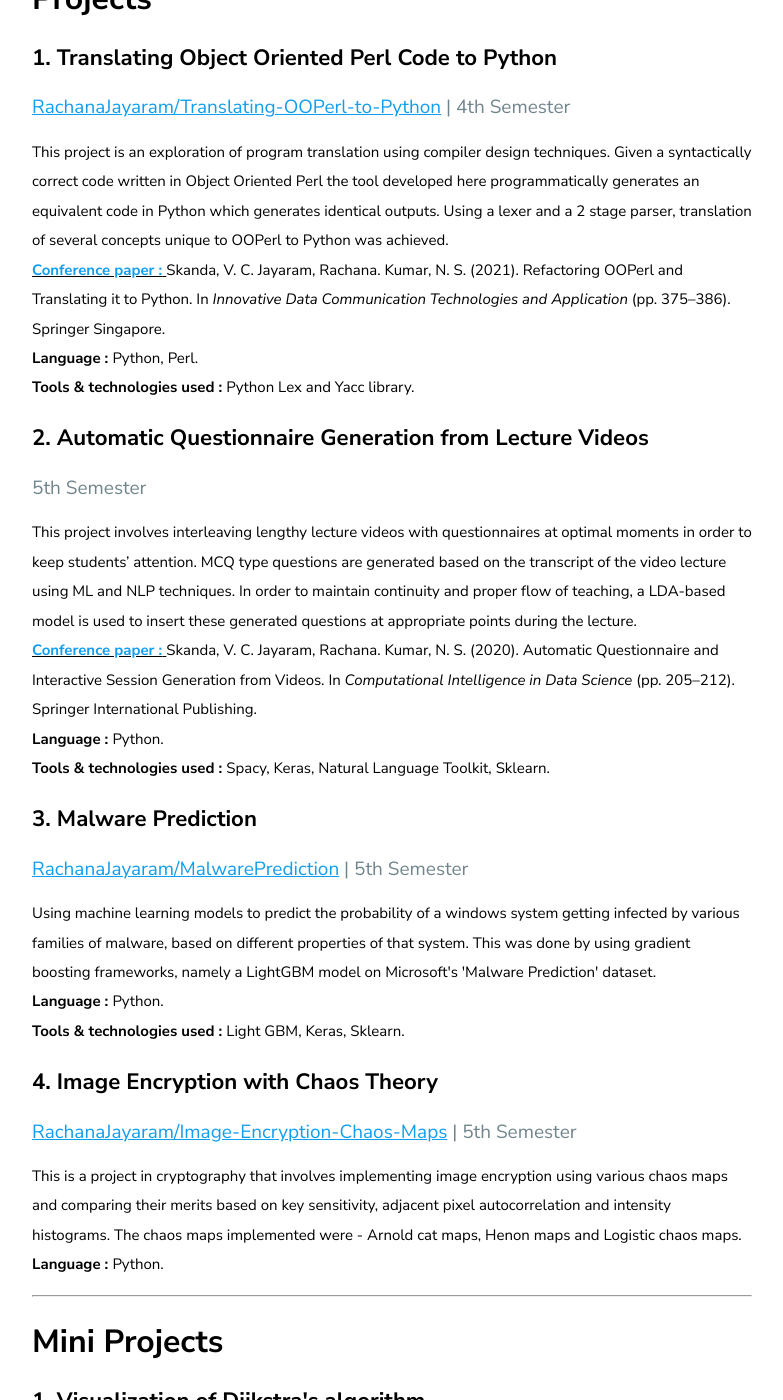
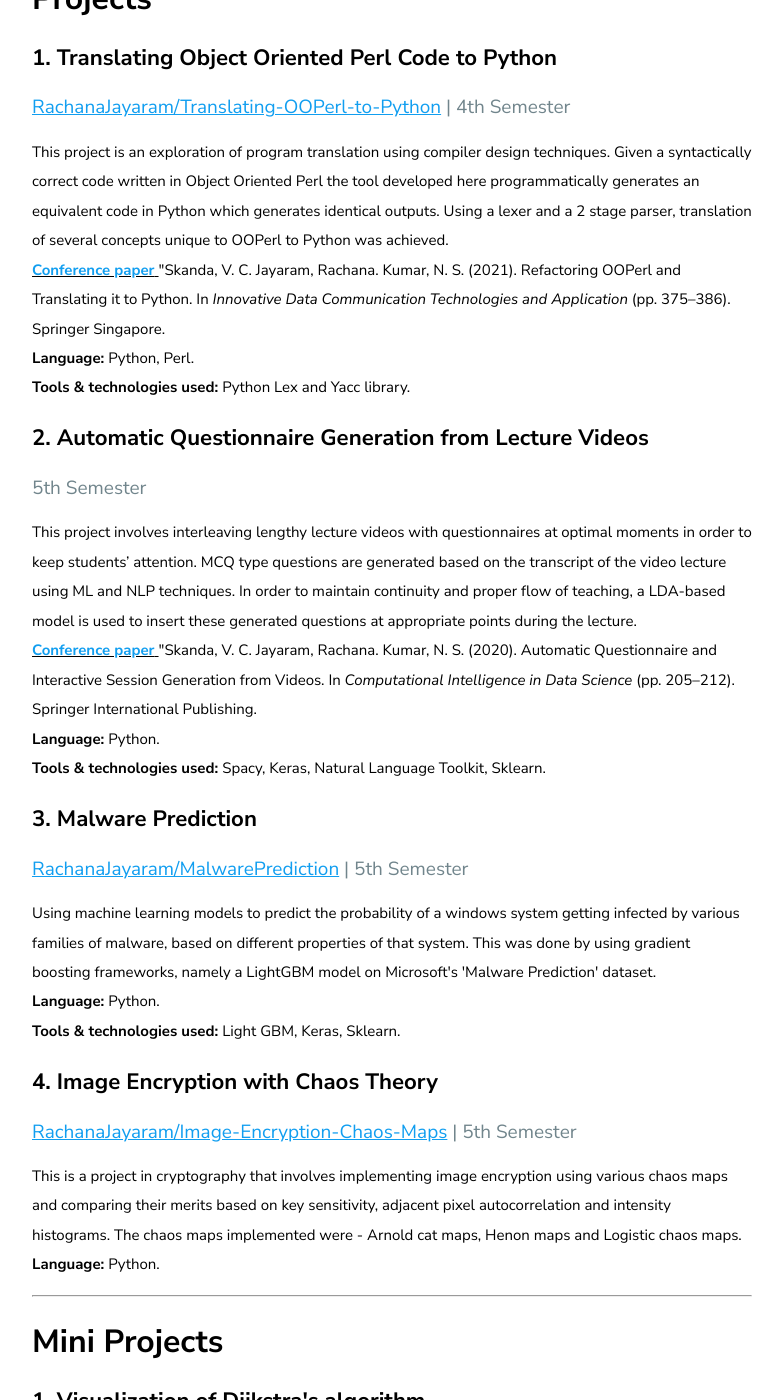
Before and after one commit to RachanaJayaram/projects, a Jekyll site: the page built from index.md, in a window 1280 px wide and 1400 px high, scrolled down 407 px. Shown: the whole window, without its empty margins (68-851 px from the left). Built offline with Jekyll 4.4.1, drawn with Linux system fonts in a browser that asks for light colours; part of the change alters nothing that is shown; some of the changed text lies outside the part shown.

```diff
--- a/_layouts/home.html
+++ b/_layouts/home.html
@@ -38,19 +38,19 @@ layout: page
 	<br>
 	<b><u>
 		 <a href=
-		    "https://link.springer.com/chapter/10.1007%2F978-981-15-9651-3_32">Conference paper :</a>
+		    "https://link.springer.com/chapter/10.1007%2F978-981-15-9651-3_32">Conference paper</a>
 		</b></u>
-	Skanda, V. C. Jayaram, Rachana. Kumar, N. S. (2021). Refactoring OOPerl and Translating it to Python. In <i>Innovative Data Communication Technologies and Application</i> (pp. 375–386). Springer Singapore.
+	"Skanda, V. C. Jayaram, Rachana. Kumar, N. S. (2021). Refactoring OOPerl and Translating it to Python. In <i>Innovative Data Communication Technologies and Application</i> (pp. 375–386). Springer Singapore.
 
 	<br>
 	<b>
-		Language :
+		Language:
 	</b>
 	Python, Perl. <br>
 
 
 	<b>
-		Tools & technologies used :
+		Tools & technologies used:
 	</b>
 	Python Lex and Yacc library.
 </p>
@@ -66,17 +66,17 @@ layout: page
 	<br>
 	<b><u>
 		 <a href=
-		   "https://link.springer.com/chapter/10.1007%2F978-3-030-63467-4_16">Conference paper :</a>
+		   "https://link.springer.com/chapter/10.1007%2F978-3-030-63467-4_16">Conference paper</a>
 		</b></u>
-	Skanda, V. C. Jayaram, Rachana. Kumar, N. S.  (2020). Automatic Questionnaire and Interactive Session Generation from Videos. In <i>Computational Intelligence in Data Science</i> (pp. 205–212). Springer International Publishing.
+	"Skanda, V. C. Jayaram, Rachana. Kumar, N. S.  (2020). Automatic Questionnaire and Interactive Session Generation from Videos. In <i>Computational Intelligence in Data Science</i> (pp. 205–212). Springer International Publishing.
 	<br>
 	<b>
-		Language :
+		Language:
 	</b>
 	Python. <br>
 
 	<b>
-		Tools & technologies used :
+		Tools & technologies used:
 	</b>
 	Spacy, Keras, Natural Language Toolkit, Sklearn.
 </p>
@@ -94,12 +94,12 @@ layout: page
 
 	<br>
 	<b>
-		Language :
+		Language:
 	</b>
 	Python. <br>
 
 	<b>
-		Tools & technologies used :
+		Tools & technologies used:
 	</b>
 	Light GBM, Keras, Sklearn.
 </p>
@@ -120,7 +120,7 @@ layout: page
 
 	<br>
 	<b>
-		Language :
+		Language:
 	</b>
 	Python.
 </p>
@@ -140,13 +140,13 @@ layout: page
 	path from a single source vertex to all other vertices in a given graph.
 	<br>
 	<b>
-		Language :
+		Language:
 	</b>
 	JavaScript, Python.
 	<br>
 
 	<b>
-		Tools & technologies used :
+		Tools & technologies used:
 	</b>
 	Sigma JS for graph drawing, flask.
 </p>
```
